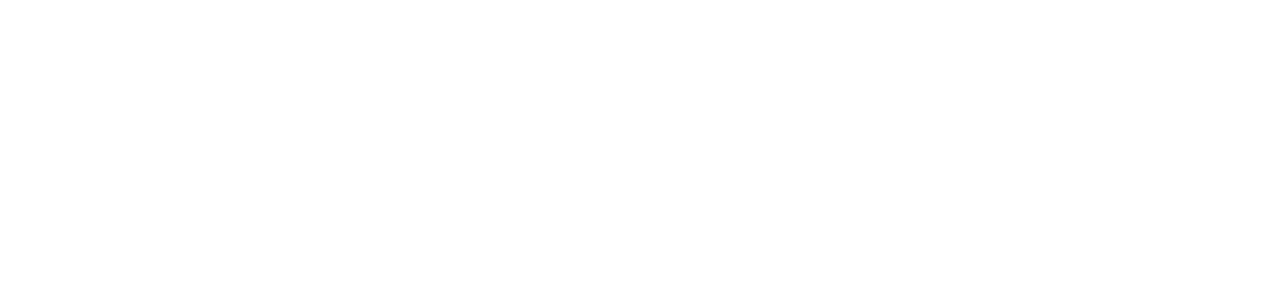
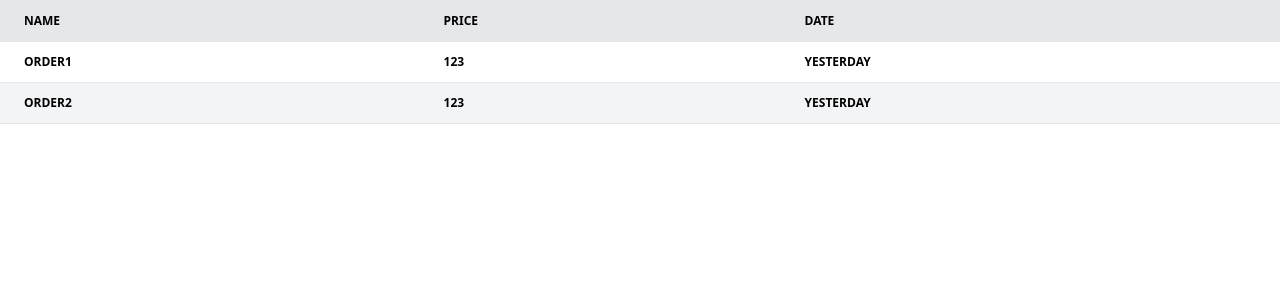
Before and after one commit to LesImmortels/GottaGoHack1, a React (Create React App) app in the folder restock/: page /orders in a window 1280 px wide. Shown: the top 300 px of the page. Built offline with nearby package versions, Linux system fonts and the light colour scheme.

Commit message:
Order: CSS finished-

```diff
--- a/restock/src/App.js
+++ b/restock/src/App.js
@@ -1,15 +1,19 @@
 import './App.css';
-import {Switch, Route} from 'react-router-dom';
+import Orders from './pages/Orders';
+import {Route, Routes } from 'react-router-dom';
+import Order from './components/Order';
+import OrderInfo from './pages/OrderInfo';
 
 function App() {
   return (
     <div className="App">
       {/* Side bar here */}
       <div>
-        <Switch>
+        <Routes>
           {/* <Route exact path="/" component={Home}/> */}
 
-        </Switch>
+          <Route exact path="/orders" element={<Orders/>} />
+        </Routes>
       </div>
     </div>
   );
--- a/restock/src/components/Order.js
+++ b/restock/src/components/Order.js
@@ -1,10 +1,10 @@
 function Order({order}) {
 
     return (
-        <tr >
-            <th className="px-6 bg-blueGray-50 text-blueGray-500 align-middle border border-solid border-blueGray-100 py-3 text-xs uppercase border-l-0 border-r-0 whitespace-nowrap font-semibold text-left">{order.name}</th>
-            <th className="px-6 bg-blueGray-50 text-blueGray-500 align-middle border border-solid border-blueGray-100 py-3 text-xs uppercase border-l-0 border-r-0 whitespace-nowrap font-semibold text-left">{order.price}</th>
-            <th className="px-6 bg-blueGray-50 text-blueGray-500 align-middle border border-solid border-blueGray-100 py-3 text-xs uppercase border-l-0 border-r-0 whitespace-nowrap font-semibold text-left">{order.date}</th>
+        <tr className="even:bg-gray-100">
+            <th className="px-6 align-middle border border-solid py-3 text-xs uppercase border-l-0 border-r-0 whitespace-nowrap font-semibold text-left">{order.name}</th>
+            <th className="px-6 align-middle border border-solid py-3 text-xs uppercase border-l-0 border-r-0 whitespace-nowrap font-semibold text-left">{order.price}</th>
+            <th className="px-6 align-middle border border-solid py-3 text-xs uppercase border-l-0 border-r-0 whitespace-nowrap font-semibold text-left">{order.date}</th>
         </tr>
     )
 }
--- a/restock/src/components/ProductInfo.js
+++ b/restock/src/components/ProductInfo.js
@@ -1,11 +1,11 @@
 function ProductInfo({product}) {
 
     return (
-        <tr>
-            <th className="px-6 bg-blueGray-50 text-blueGray-500 align-middle border border-solid border-blueGray-100 py-3 text-xs uppercase border-l-0 border-r-0 whitespace-nowrap font-semibold text-left">{product.name}</th>
-            <th className="px-6 bg-blueGray-50 text-blueGray-500 align-middle border border-solid border-blueGray-100 py-3 text-xs uppercase border-l-0 border-r-0 whitespace-nowrap font-semibold text-left">{product.seller}</th>
-            <th className="px-6 bg-blueGray-50 text-blueGray-500 align-middle border border-solid border-blueGray-100 py-3 text-xs uppercase border-l-0 border-r-0 whitespace-nowrap font-semibold text-left">{product.quantity}</th>
-            <th className="px-6 bg-blueGray-50 text-blueGray-500 align-middle border border-solid border-blueGray-100 py-3 text-xs uppercase border-l-0 border-r-0 whitespace-nowrap font-semibold text-left">{product.price}</th>
+        <tr className="even:bg-gray-100">
+            <th className="px-6 align-middle border border-solid py-3 text-xs uppercase border-l-0 border-r-0 whitespace-nowrap font-semibold text-left">{product.name}</th>
+            <th className="px-6 align-middle border border-solid py-3 text-xs uppercase border-l-0 border-r-0 whitespace-nowrap font-semibold text-left">{product.seller}</th>
+            <th className="px-6 align-middle border border-solid py-3 text-xs uppercase border-l-0 border-r-0 whitespace-nowrap font-semibold text-left">{product.quantity}</th>
+            <th className="px-6 align-middle border border-solid py-3 text-xs uppercase border-l-0 border-r-0 whitespace-nowrap font-semibold text-left">{product.price}</th>
         </tr>
     )
 }
--- a/restock/src/pages/OrderInfo.js
+++ b/restock/src/pages/OrderInfo.js
@@ -8,7 +8,7 @@ function OrderInfo() {
 
     return (
         <table class="items-center bg-transparent w-full border-collapse ">
-            <thead>
+            <thead className="bg-gray-200">
                 <tr>
                     <th className="px-6 bg-blueGray-50 text-blueGray-500 align-middle border border-solid border-blueGray-100 py-3 text-xs uppercase border-l-0 border-r-0 whitespace-nowrap font-semibold text-left">Product</th>
                     <th className="px-6 bg-blueGray-50 text-blueGray-500 align-middle border border-solid border-blueGray-100 py-3 text-xs uppercase border-l-0 border-r-0 whitespace-nowrap font-semibold text-left">Seller</th>
--- a/restock/src/pages/Orders.js
+++ b/restock/src/pages/Orders.js
@@ -8,7 +8,7 @@ function Orders() {
 
     return(
         <table className="items-center bg-transparent w-full border-collapse ">
-            <thead>
+            <thead className="bg-gray-200">
                 <tr>
                     <th class="px-6 bg-blueGray-50 text-blueGray-500 align-middle border border-solid border-blueGray-100 py-3 text-xs uppercase border-l-0 border-r-0 whitespace-nowrap font-semibold text-left">Name</th>
                     <th class="px-6 bg-blueGray-50 text-blueGray-500 align-middle border border-solid border-blueGray-100 py-3 text-xs uppercase border-l-0 border-r-0 whitespace-nowrap font-semibold text-left">Price</th>
--- a/restock/tailwind.config.js
+++ b/restock/tailwind.config.js
@@ -5,7 +5,10 @@ module.exports = {
     extend: {},
   },
   variants: {
-    extend: {},
+    extend: {
+      backgroundColor: ['even'],
+      textColor: ['even'],
+    },
   },
   plugins: [],
 }
```
